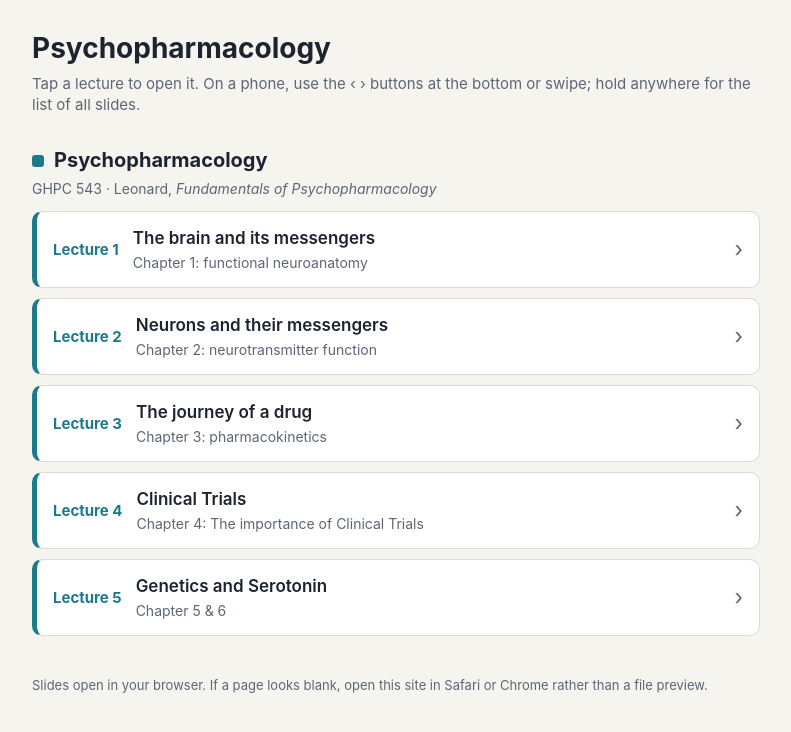
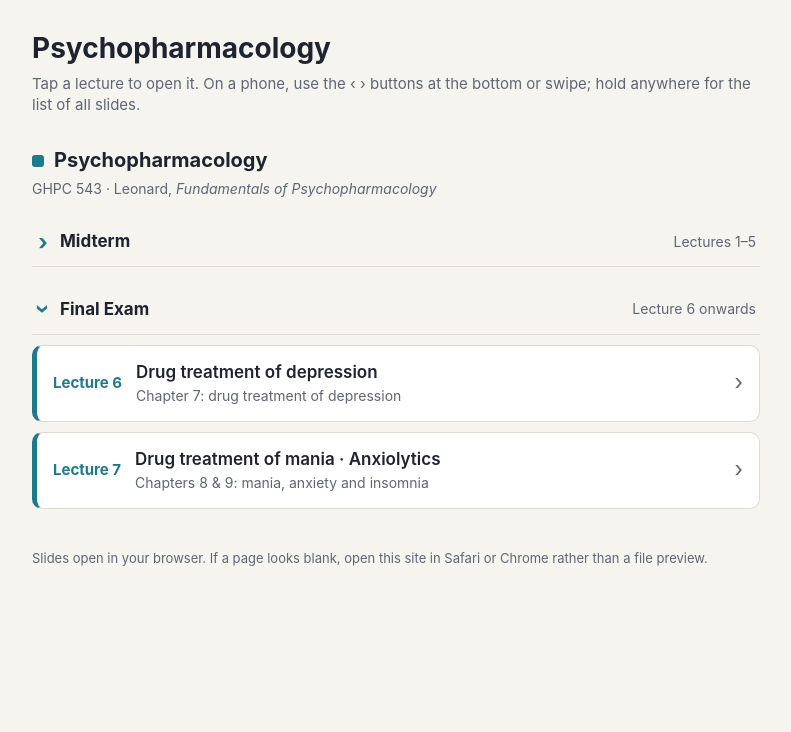
Before and after one commit to qzemad/GHPC543, a plain HTML site: page index.html in a window 1280 px wide. Shown: the whole page, without its empty margins (244-1035 px from the left). Drawn offline with Linux system fonts and the light colour scheme.

Commit message:
Update index.html
index with mid and final sections

```diff
--- a/index.html
+++ b/index.html
@@ -24,6 +24,12 @@
   .ttl{font-weight:600}
   .sub{display:block;font-weight:400;color:var(--muted);font-size:14px;margin-top:2px}
   .go{margin-left:auto;color:var(--muted);font-size:22px}
+  details.part{margin:18px 0 0}
+  details.part>summary{list-style:none;cursor:pointer;display:flex;align-items:center;gap:10px;padding:12px 4px;border-bottom:1px solid var(--line);font-weight:700;font-size:17px;user-select:none}
+  details.part>summary::-webkit-details-marker{display:none}
+  details.part>summary::before{content:"›";color:var(--c);font-size:22px;line-height:1;width:14px;text-align:center;transition:transform .15s}
+  details.part[open]>summary::before{transform:rotate(90deg)}
+  details.part>summary .range{margin-left:auto;font-weight:400;font-size:14px;color:var(--muted)}
   footer{margin-top:40px;color:var(--muted);font-size:13px}
 </style>
 </head>
@@ -36,7 +42,8 @@
        HOW TO ADD A LECTURE
        1. Upload the student copy to GitHub (e.g. hp-lecture4.html).
        2. Copy ONE block below, from <a class="lec" ...> to </a>,
-          and paste it underneath the last lecture of that course.
+          and paste it underneath the last lecture in the
+          "Final Exam" section (above the "paste the next" comment).
        3. Change three things: the file name in href="...",
           the "Lecture N" number, and the title (and the small subtitle line).
        ===================================================================== -->
@@ -45,6 +52,10 @@
   <section class="course pp">
     <h2>Psychopharmacology</h2>
     <p class="code">GHPC 543 · Leonard, <em>Fundamentals of Psychopharmacology</em></p>
+
+    <!-- MIDTERM: collapsed by default (no "open" attribute) -->
+    <details class="part">
+      <summary>Midterm<span class="range">Lectures 1–5</span></summary>
 
       <a class="lec" href="pp-lecture1.html">
         <span class="num">Lecture 1</span>
@@ -72,10 +83,28 @@
 
       <a class="lec" href="pp-lecture5.html">
         <span class="num">Lecture 5</span>
-      <span class="ttl">Genetics and Serotonin<span class="sub">Chapter 5 & 6</span></span>
+        <span class="ttl">Genetics and Serotonin<span class="sub">Chapters 5 &amp; 6</span></span>
+        <span class="go">›</span>
+      </a>
+    </details>
+
+    <!-- FINAL EXAM: open by default -->
+    <details class="part" open>
+      <summary>Final Exam<span class="range">Lecture 6 onwards</span></summary>
+
+      <a class="lec" href="pp-lecture6.html">
+        <span class="num">Lecture 6</span>
+        <span class="ttl">Drug treatment of depression<span class="sub">Chapter 7: drug treatment of depression</span></span>
+        <span class="go">›</span>
+      </a>
+
+      <a class="lec" href="pp-lecture7.html">
+        <span class="num">Lecture 7</span>
+        <span class="ttl">Drug treatment of mania · Anxiolytics<span class="sub">Chapters 8 &amp; 9: mania, anxiety and insomnia</span></span>
         <span class="go">›</span>
       </a>
       <!-- paste the next Psychopharmacology lecture here -->
+    </details>
   </section>
 
   <footer>Slides open in your browser. If a page looks blank, open this site in Safari or Chrome rather than a file preview.</footer>
```
Lines whose indentation alone changed are shown as unchanged.
